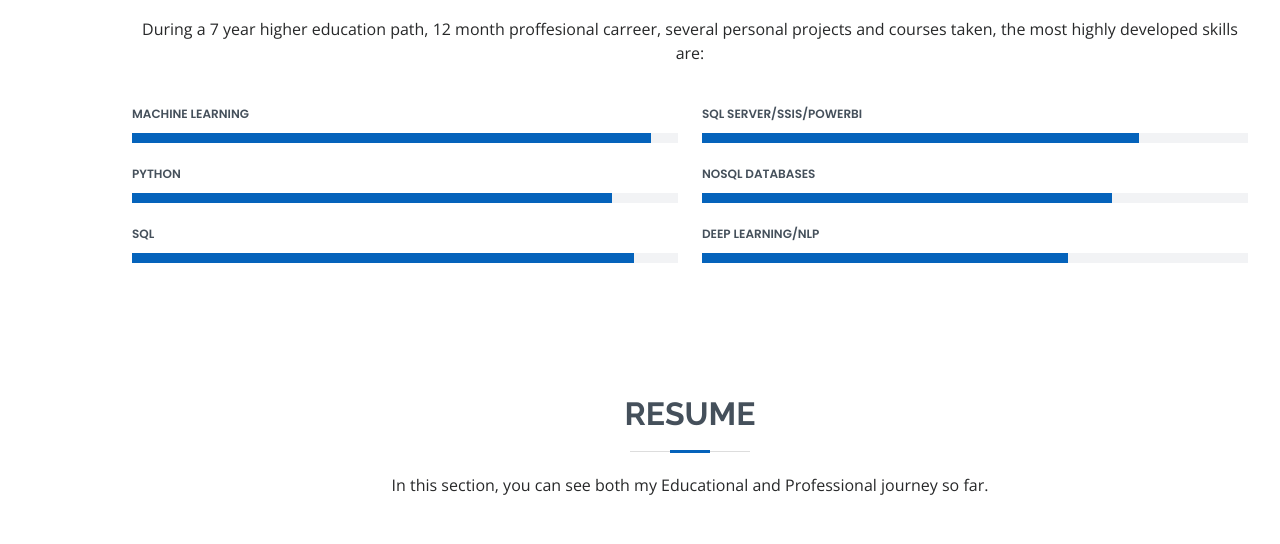
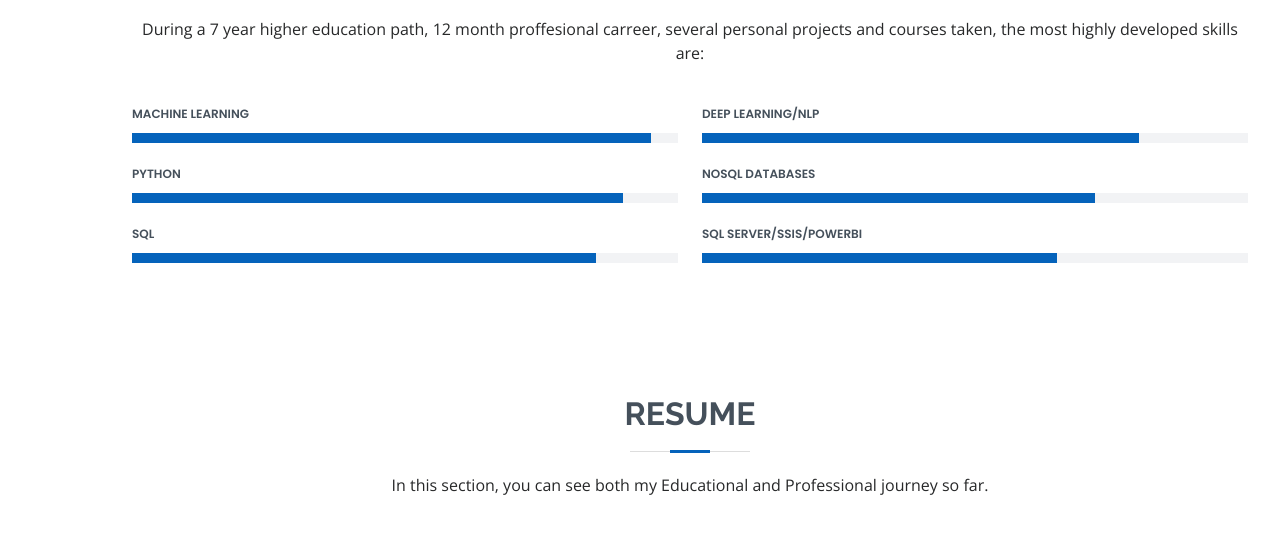
Before and after one commit to votaldo/PersonalWebsite, a plain HTML site: page index.html in a window 1280 px wide. Shown: the part 1489-2033 px from the top of the page. Drawn offline with nearby package versions, Linux system fonts and the light colour scheme.

Commit message:
Update index.html

```diff
--- a/index.html
+++ b/index.html
@@ -192,14 +192,14 @@
             <div class="progress">
               <span class="skill">Python <i class="val"></i></span>
               <div class="progress-bar-wrap">
-                <div class="progress-bar" role="progressbar" aria-valuenow="88" aria-valuemin="0" aria-valuemax="100"></div>
+                <div class="progress-bar" role="progressbar" aria-valuenow="90" aria-valuemin="0" aria-valuemax="100"></div>
               </div>
             </div>
 
             <div class="progress">
               <span class="skill">SQL <i class="val"></i></span>
               <div class="progress-bar-wrap">
-                <div class="progress-bar" role="progressbar" aria-valuenow="92" aria-valuemin="0" aria-valuemax="100"></div>
+                <div class="progress-bar" role="progressbar" aria-valuenow="85" aria-valuemin="0" aria-valuemax="100"></div>
               </div>
             </div>
 
@@ -207,8 +207,8 @@
 
           <div class="col-lg-6">
 
-            <div class="progress">
-              <span class="skill">SQL Server/SSIS/PowerBI <i class="val"></i></span>
+           <div class="progress">
+              <span class="skill">Deep Learning/NLP <i class="val"></i></span>
               <div class="progress-bar-wrap">
                 <div class="progress-bar" role="progressbar" aria-valuenow="80" aria-valuemin="0" aria-valuemax="100"></div>
               </div>
@@ -217,14 +217,14 @@
             <div class="progress">
               <span class="skill">NoSQL Databases <i class="val"></i></span>
               <div class="progress-bar-wrap">
-                <div class="progress-bar" role="progressbar" aria-valuenow="75" aria-valuemin="0" aria-valuemax="100"></div>
+                <div class="progress-bar" role="progressbar" aria-valuenow="72" aria-valuemin="0" aria-valuemax="100"></div>
               </div>
             </div>
 
-            <div class="progress">
-              <span class="skill">Deep Learning/NLP <i class="val"></i></span>
+           <div class="progress">
+              <span class="skill">SQL Server/SSIS/PowerBI <i class="val"></i></span>
               <div class="progress-bar-wrap">
-                <div class="progress-bar" role="progressbar" aria-valuenow="67" aria-valuemin="0" aria-valuemax="100"></div>
+                <div class="progress-bar" role="progressbar" aria-valuenow="65" aria-valuemin="0" aria-valuemax="100"></div>
               </div>
             </div>
 
```
